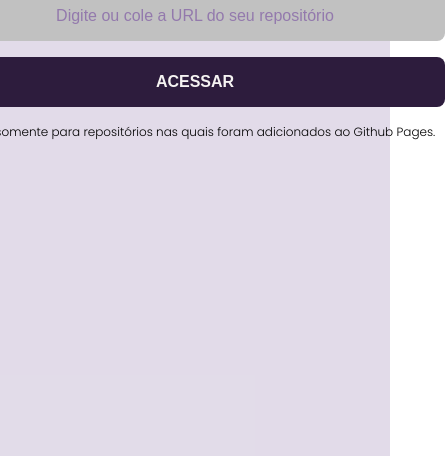
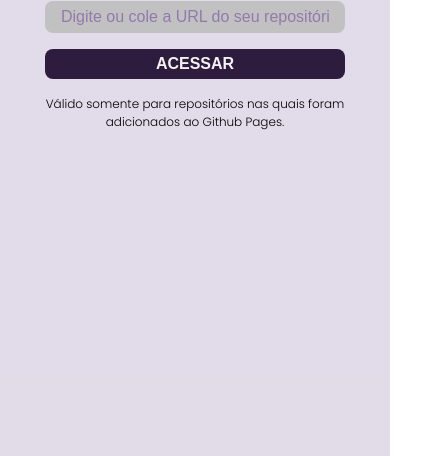
Before and after one commit to arissonlima/githuburl, a plain HTML site: page index.html in a window 390 px wide. Shown: the part 388-844 px from the top of the page, 445 px wide, since content can reach past the window. Drawn offline with Linux system fonts and the light colour scheme.

Commit message:
Responsiveness created

```diff
--- a/css/home.css
+++ b/css/home.css
@@ -66,3 +66,20 @@ form button:hover {
 form span {
   font-size: 0.75rem;
 }
+
+@media(max-width: 400px) {
+  form input {
+    width: 300px;
+    height: 30px;
+  }
+
+  form button {
+    width: 300px;
+    height: 30px;
+  }
+
+  form span {
+    padding: 0 1rem;
+    text-align: center;
+  }
+}
```
